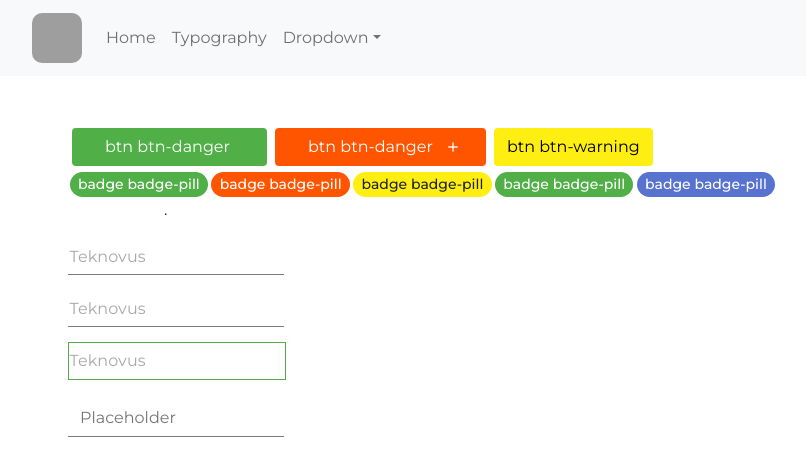
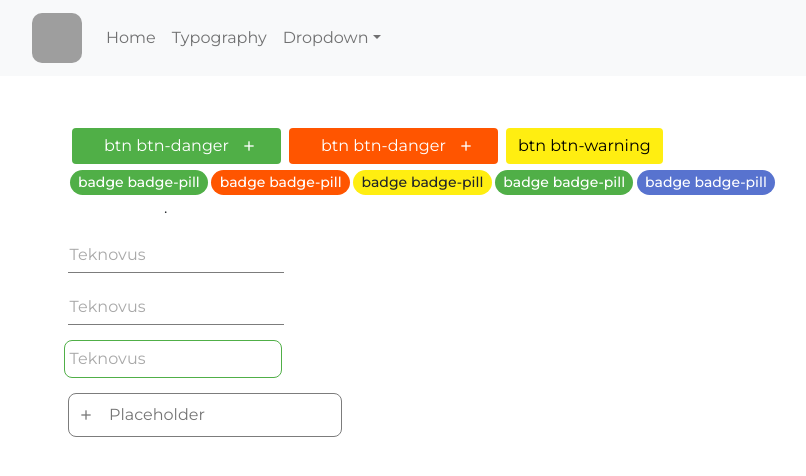
Before and after one commit to reazul7/teknovus_development, a React (Create React App) app: page /typography in a window 1280 px wide. Shown: the top 476 px of the page, without its empty margins (50-856 px from the left). Built offline with nearby package versions, Linux system fonts and the light colour scheme; grey boxes are pictures that could not be loaded.

Commit message:
teknovus-input V1 and V2 implement

```diff
--- a/src/App.css
+++ b/src/App.css
@@ -149,6 +149,11 @@ h6 {
     padding: 0.375rem 0.75rem;
     font-size: 1rem;
     border-radius: 4px;
+    border: none;
+}
+.btn:focus {
+    outline: none;
+    box-shadow: none;
 }
 
 .btn-flex {
@@ -194,10 +199,11 @@ h6 {
 
 .badge-primary {
     color: #fff;
-    background-color: #007bff;
+    background: #007bff;
 }
 
-.btn-primary {
+.btn-primary,
+.btn-primary:focus {
     background: #50af47;
     color: #ffffff;
 }
@@ -226,39 +232,14 @@ h6 {
 /* ------------------- */
 /* ------------------- */
 /* ------------------- */
-/* .floating-label-group {
-    position: relative;
-    margin-top: 15px;
-    margin-bottom: 25px;
-    width: 200px;
-}
-.floating-label {
-    font-size: 13px;
-    color: #cccccc;
-    position: absolute;
-    pointer-events: none;
-    top: 9px;
-    left: 12px;
-    transition: all 0.1s ease;
-}
 
-input:focus ~ .floating-label,
-input:not(:focus):valid ~ .floating-label {
-    top: -15px;
-    bottom: 0px;
-    left: 0px;
-    font-size: 11px;
-    opacity: 1;
-    color: #404040;
-} */
-
-/* ********** input-teknovus ********** */
-.input-group-teknovus {
+/* ********** teknovus-input V1 start ********** */
+.teknovus-input-group {
     position: relative;
     margin: 15px 0;
 }
 
-.label-teknovus {
+.teknovus-label {
     position: absolute;
     left: 0;
     top: 50%;
@@ -278,7 +259,7 @@ input:not(:focus):valid ~ .floating-label {
     pointer-events: none;
     border: 0;
 }
-.input-teknovus {
+.teknovus-input {
     font-size: 1rem;
     outline: none;
     border: none;
@@ -288,10 +269,10 @@ input:not(:focus):valid ~ .floating-label {
     color: #000000;
     transition: 0.1s ease-out;
 }
-.input-teknovus:focus {
+.teknovus-input:focus {
     border-color: #50af47;
 }
-.input-teknovus:focus + label {
+.teknovus-input:focus + label {
     font-weight: 500;
     font-size: 12px;
     line-height: 16px;
@@ -300,38 +281,31 @@ input:not(:focus):valid ~ .floating-label {
     top: 0;
     transform: translateY(-50%) scale(0.9);
 }
-.input-teknovus:not(:placeholder-shown) + label {
+.teknovus-input:not(:placeholder-shown) + label {
     top: 0;
     transform: translateY(-50%) scale(0.9);
 }
-
-.border-all {
-    border: 1px solid #50af47;
-}
-.input-teknovus:focus {
+.teknovus-input:focus {
     padding-left: 0;
     padding-right: 24px;
 }
 
-/* input----v2 */
+/* for full border in 'teknovus-input' */
+.border-all {
+    border: 1px solid #50af47;
+    border-radius: 8px;
+    margin-left: -4px;
+}
+/* ********** tteknovus-input V1 end ********** */
 
-.form-row {
-    margin-bottom: 20px;
-    padding: 4px 0;
-    position: relative;
-}
-.form-block {
-    border: 1px solid #cccccc;
-    margin-bottom: 8px;
-    padding: 8px 12px;
-}
-
+/* ----------- */
+/* ----------- */
+/* ********** teknovus-input V2 start ********** */
 .input-text {
     font-size: 1rem;
     outline: none;
     border: none;
     border-bottom: 1px solid #7c7c7c;
-    /* border-radius: 8px; */
     padding: 0.375rem 0.75rem;
     color: #000000;
 
@@ -340,12 +314,8 @@ input:not(:focus):valid ~ .floating-label {
     position: relative;
     z-index: 3;
 }
-.input-text:focus {
-    /* box-shadow: 0 0 6px rgba(0, 200, 222, 0.25); */
-    /* background-color: #fafafa; */
-}
 
-.label-helper {
+.teknovus-label-2 {
     position: absolute;
     opacity: 0;
     transition: 0.2s bottom, 0.2s opacity;
@@ -354,8 +324,8 @@ input:not(:focus):valid ~ .floating-label {
     z-index: 1;
 }
 
-.input-text:focus + .label-helper,
-.input-text:invalid + .label-helper {
+.input-text:focus + .teknovus-label-2,
+.input-text:invalid + .teknovus-label-2 {
     bottom: 95%;
     font-size: 14px;
     line-height: 1;
@@ -365,12 +335,72 @@ input:not(:focus):valid ~ .floating-label {
 .input-text:invalid {
     border-left: 10px solid #f00;
 }
-.input-text:invalid + .label-helper::after {
+.input-text:invalid + .teknovus-label-2::after {
     color: #f00;
     content: "X";
-    font-family: arial;
     font-size: 14px;
     line-height: 1;
     padding-left: 12px;
 }
-/* input----v2 */
+/* input----v2 end*/
+
+.teknovus-input-2 {
+    /* padding: 5px 10px 5px 50px; */
+    line-height: 30px;
+    outline: 0;
+    display: block;
+    /* width: 50%; */
+
+    font-size: 1rem;
+    outline: none;
+    /* border: none; */
+    border: 1px solid #7c7c7c;
+    border-radius: 8px;
+    padding: 0.375rem 2.5rem;
+    color: #000000;
+
+    /* -webkit-appearance: none; */
+    margin-bottom: 8px;
+    /* position: relative; */
+    /* z-index: 3; */
+}
+.teknovus-input-icon {
+    position: absolute;
+    left: 10px;
+    top: 0;
+    /* font-size: 25px; */
+    color: #7c7c7c;
+    height: 100%;
+    display: flex;
+    align-items: center;
+    /* justify-content: center; */
+}
+
+/* ====== */
+.teknovus-label-2 {
+    position: absolute;
+    opacity: 0;
+    transition: 0.2s bottom, 0.2s opacity;
+    bottom: 0;
+    left: 0;
+    z-index: 1;
+}
+
+.teknovus-input-2:focus + .teknovus-label-2,
+.teknovus-input-2:invalid + .teknovus-label-2 {
+    bottom: 95%;
+    font-size: 14px;
+    line-height: 1;
+    opacity: 1;
+    padding: 4px;
+}
+.teknovus-input-2:invalid {
+    border-left: 10px solid #f00;
+}
+.teknovus-input-2:invalid + .teknovus-label-2::after {
+    color: #f00;
+    content: "X";
+    font-size: 14px;
+    line-height: 1;
+    padding-left: 12px;
+}
--- a/src/components/Typography/Typography.js
+++ b/src/components/Typography/Typography.js
@@ -3,17 +3,19 @@ import React from "react";
 function Typography() {
     return (
         <div className="container p-5">
-            <button className="btn btn-primary">
+            <button className="btn btn-block btn-primary">
                 <div className="btn-flex">
                     btn btn-danger
-                    <span>{/* <i class="bx bx-plus"></i> */}</span>
+                    <span>
+                        <i className="bx bx-plus"></i>
+                    </span>
                 </div>
             </button>
             <button className="btn btn-danger">
                 <div className="btn-flex">
                     btn btn-danger
                     <span>
-                        <i class="bx bx-plus"></i>
+                        <i className="bx bx-plus"></i>
                     </span>
                 </div>
             </button>
@@ -30,37 +32,36 @@ function Typography() {
             <br />
             <span className="p-5 m-5">.</span>
 
-            {/* input */}
+            {/* teknovus-input start */}
             <div className="my-3">
-                <div className="input-group-teknovus">
-                    <input className="input-teknovus" placeholder=" " type="text" />
-                    <label className="label-teknovus">Teknovus</label>
+                {/* teknovus-input V1 start */}
+                <div className="teknovus-input-group">
+                    <input className="teknovus-input" placeholder=" " type="text" />
+                    <label className="teknovus-label">Teknovus</label>
                 </div>
-                <div className="input-group-teknovus">
-                    <input className="input-teknovus" placeholder=" " type="text" />
-                    <label className="label-teknovus">Teknovus</label>
+                <div className="teknovus-input-group">
+                    <input className="teknovus-input" placeholder=" " type="text" />
+                    <label className="teknovus-label">Teknovus</label>
                 </div>
-                <div className="input-group-teknovus">
-                    <input className="input-teknovus border-all" placeholder=" " type="text" />
-                    <label className="label-teknovus">Teknovus</label>
+                <div className="teknovus-input-group">
+                    <input className="teknovus-input border-all" placeholder=" " type="text" />
+                    <label className="teknovus-label">Teknovus</label>
                 </div>
+                {/* teknovus-input V1 end */}
+
+                {/*  */}
+                {/* teknovus-input V2 start */}
+                <div className="teknovus-input-group">
+                    <span className="teknovus-input-icon">
+                        <i className="bx bx-plus"></i>
+                    </span>
+                    <input type="text" className="teknovus-input-2" id="input" placeholder="Placeholder" />
+                    <label className="teknovus-label-2" for="input">
+                        Teknovus Label
+                    </label>
+                </div>
+                {/* teknovus-input V2 end */}
             </div>
-
-            {/* input---2 */}
-            <div class="page">
-                <main class="main-base" role="main">
-                    <form class="content">
-                        <div class="form-row">
-                            <input type="text" class="input-text" id="input" placeholder="Placeholder" />
-                            <label class="label-helper" for="input">
-                                Teknovus Label
-                            </label>
-                        </div>
-                    </form>
-                </main>
-            </div>
-
-            {/*  */}
         </div>
     );
 }
```
